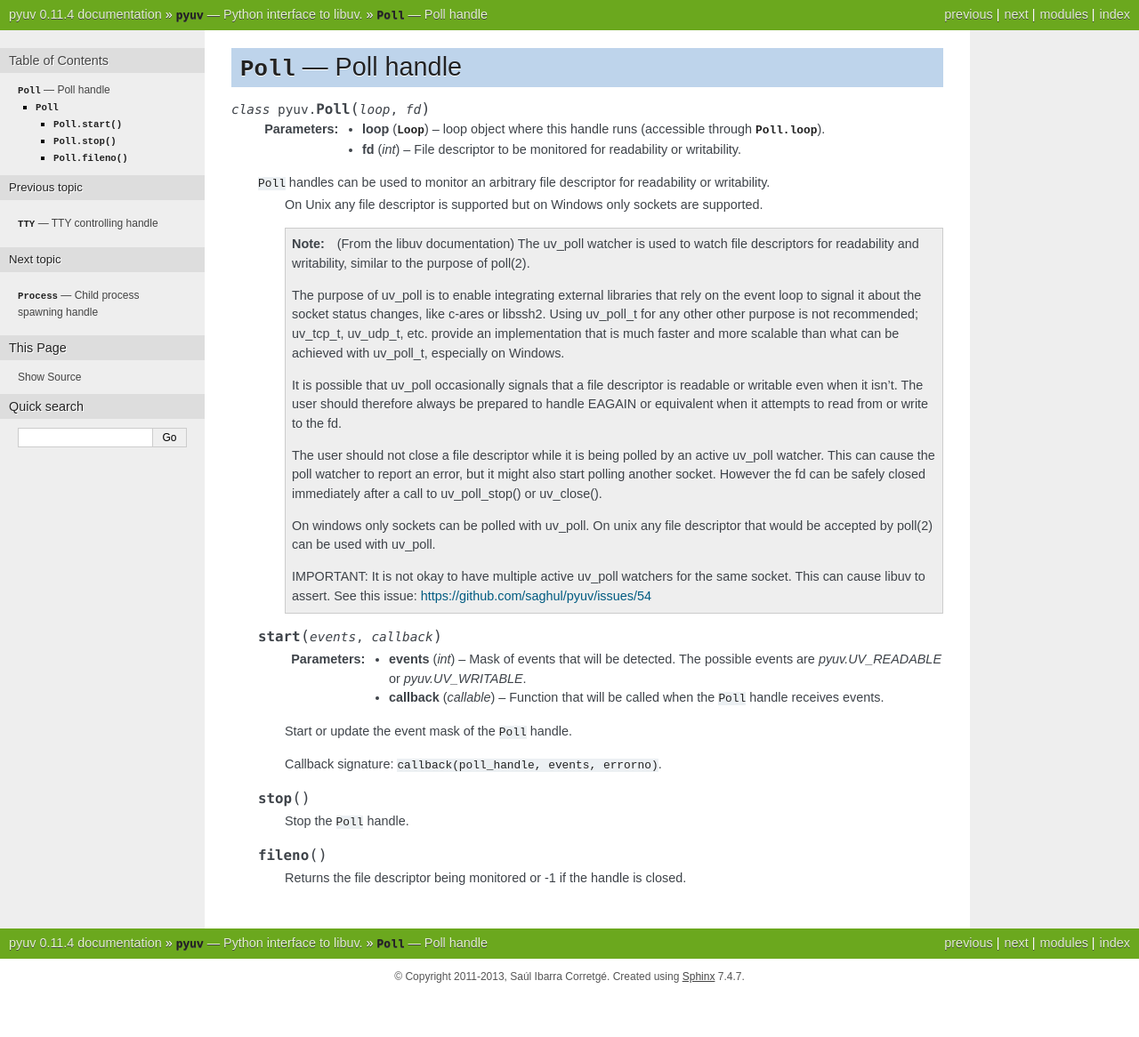
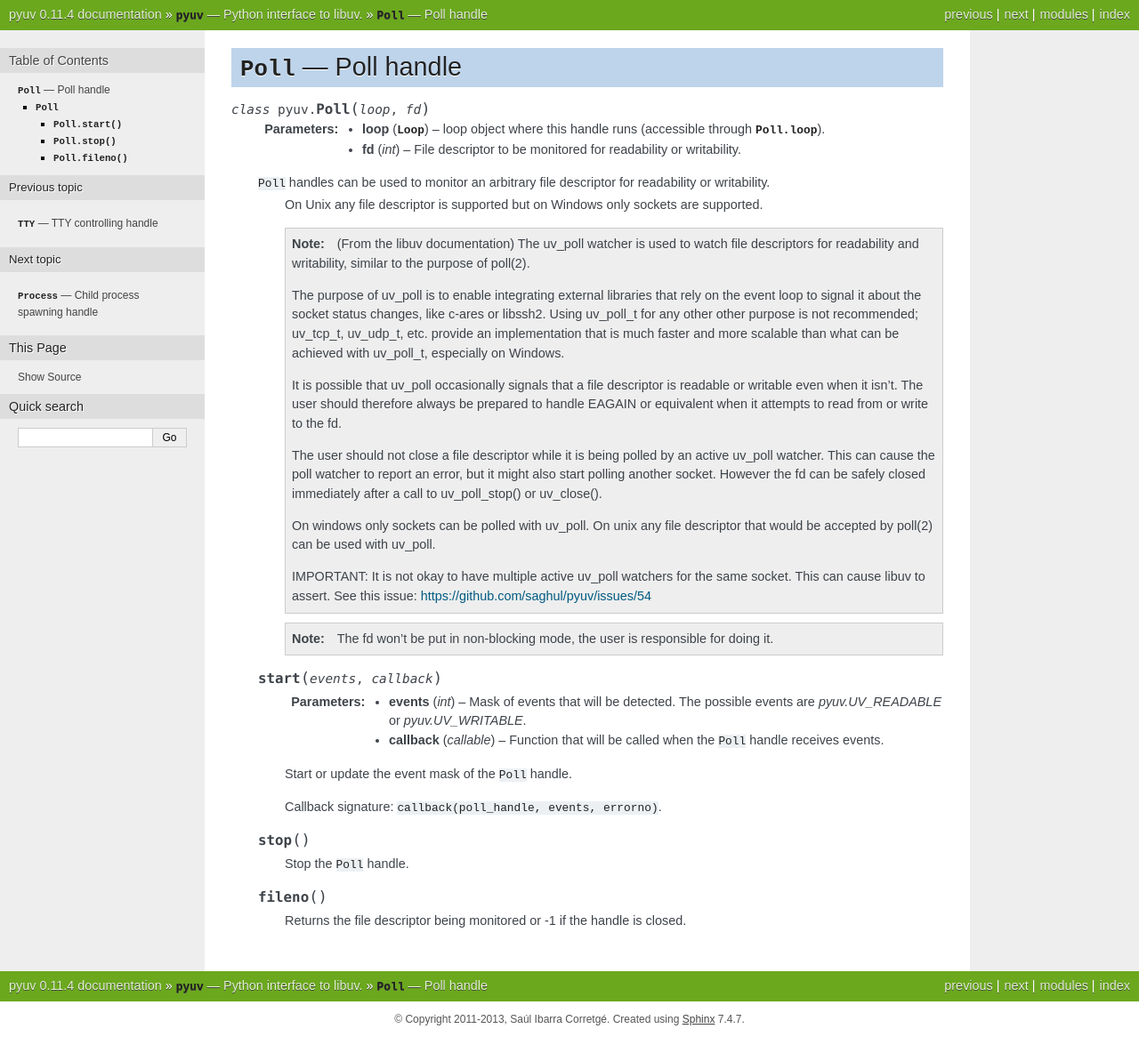
Before and after one commit to saghul/pyuv, a Sphinx documentation site: the page built from docs/poll.rst, in a window 1280 px wide. Shown: the whole page at 89% size. Built offline with Sphinx 7.4.7, drawn with Linux system fonts in a browser that asks for light colours; before the commit the page ends 1118 px from its top, so only the background shows below that.

Commit message:
doc: clarify that some functions don't put the fd in non-blocking mode

```diff
--- a/docs/pipe.rst
+++ b/docs/pipe.rst
@@ -54,6 +54,9 @@
             When calling close() on the handle, the file descriptor will be closed. If you'd like
             to keep using it afterwards it's recommended to duplicate it (using os.dup) before
             passing it to this function.
+
+        .. note::
+            The fd won't be put in non-blocking mode, the user is responsible for doing it.
 
     .. py:method:: accept(client)
 
--- a/docs/poll.rst
+++ b/docs/poll.rst
@@ -47,6 +47,9 @@
             IMPORTANT: It is not okay to have multiple active uv_poll watchers for the same socket.
             This can cause libuv to assert. See this issue: https://github.com/saghul/pyuv/issues/54
 
+        .. note::
+            The fd won't be put in non-blocking mode, the user is responsible for doing it.
+
     .. py:method:: start(events, callback)
 
         :param int events: Mask of events that will be detected. The possible events are `pyuv.UV_READABLE`
--- a/docs/tcp.rst
+++ b/docs/tcp.rst
@@ -83,6 +83,9 @@
             When calling close() on the handle, the file descriptor will be closed. If you'd like
             to keep using it afterwards it's recommended to duplicate it (using os.dup) before
             passing it to this function.
+
+        .. note::
+            The fd won't be put in non-blocking mode, the user is responsible for doing it.
 
     .. py:method:: getsockname
 
--- a/docs/udp.rst
+++ b/docs/udp.rst
@@ -48,6 +48,9 @@
             When calling close() on the handle, the file descriptor will be closed. If you'd like
             to keep using it afterwards it's recommended to duplicate it (using os.dup) before
             passing it to this function.
+
+        .. note::
+            The fd won't be put in non-blocking mode, the user is responsible for doing it.
 
     .. py:method:: getsockname
 
```
